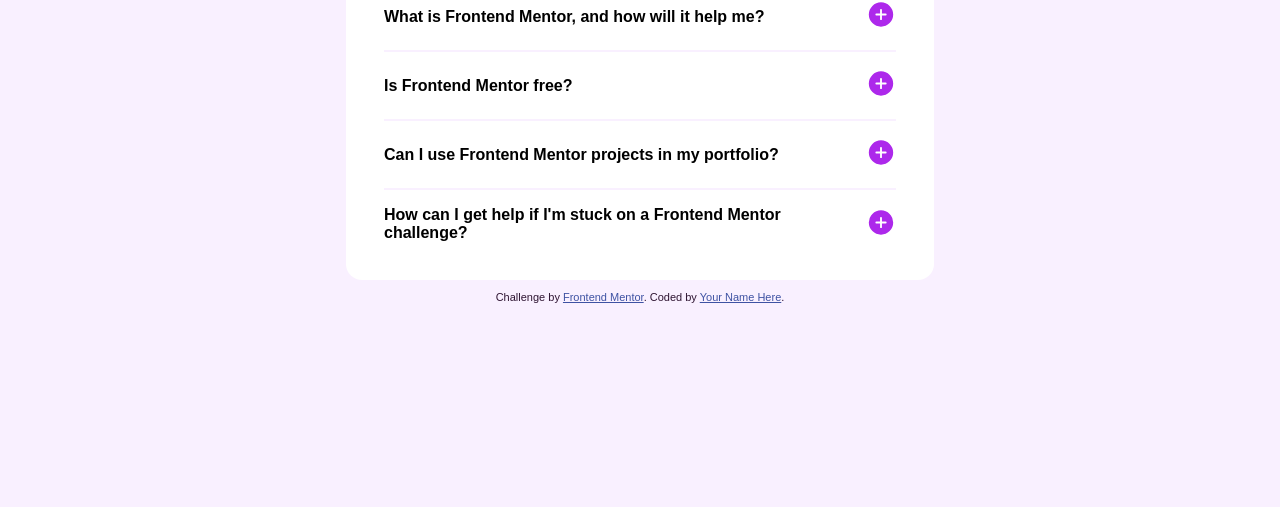
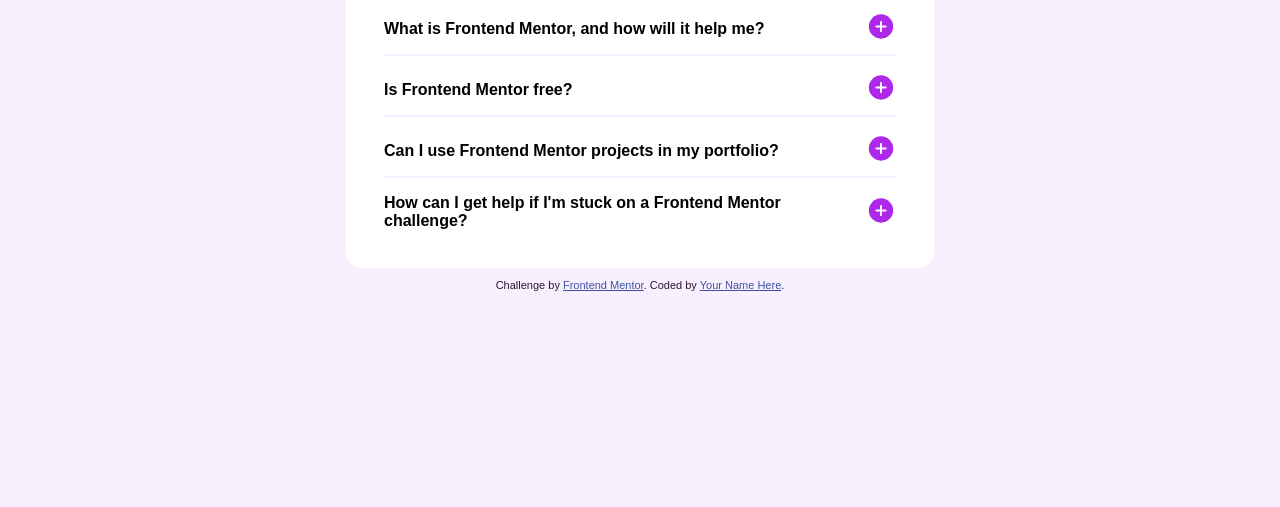
Before and after one commit to aaditamanugraha/faq-accordion-main, a website: page index.html in a window 1280 px wide. Shown: the part 293-800 px from the top of the page. Drawn offline with Linux system fonts and the light colour scheme.

Commit message:
Update style faq

```diff
--- a/index.html
+++ b/index.html
@@ -21,6 +21,7 @@
 
       <div class="faq-container">
         <div class="faq-card">
+          <div class="faq-box">
             <div class="faq-content">
               <h4>What is Frontend Mentor, and how will it help me?</h4>
               <!-- <p>
@@ -34,10 +35,11 @@
               <img src="./assets/images/icon-plus.svg" alt="icon plus" />
             </div>
           </div>
-
           <hr />
+        </div>
 
         <div class="faq-card">
+          <div class="faq-box">
             <div class="faq-content">
               <h4>Is Frontend Mentor free?</h4>
               <!-- <p>
@@ -50,10 +52,11 @@
               <img src="./assets/images/icon-plus.svg" alt="icon plus" />
             </div>
           </div>
-
           <hr />
+        </div>
 
         <div class="faq-card">
+          <div class="faq-box">
             <div class="faq-content">
               <h4>Can I use Frontend Mentor projects in my portfolio?</h4>
               <!-- <p>
@@ -66,10 +69,11 @@
               <img src="./assets/images/icon-plus.svg" alt="icon plus" />
             </div>
           </div>
-
           <hr />
+        </div>
 
         <div class="faq-card">
+          <div class="faq-box">
             <div class="faq-content">
               <h4>
                 How can I get help if I'm stuck on a Frontend Mentor challenge?
@@ -82,6 +86,7 @@
             </div>
             <div class="faq-icon">
               <img src="./assets/images/icon-plus.svg" alt="icon plus" />
+            </div>
           </div>
         </div>
       </div>
--- a/style.css
+++ b/style.css
@@ -40,12 +40,12 @@
   margin-bottom: 16px;
 }
 
-hr {
+.faq-card hr {
   border: 1px solid var(--color-light-pink);
-  margin: 16px 0;
+  margin-bottom: 16px;
 }
 
-.faq-card {
+.faq-box {
   display: flex;
   align-items: center;
   justify-content: space-between;
```
Lines whose indentation alone changed are shown as unchanged.
